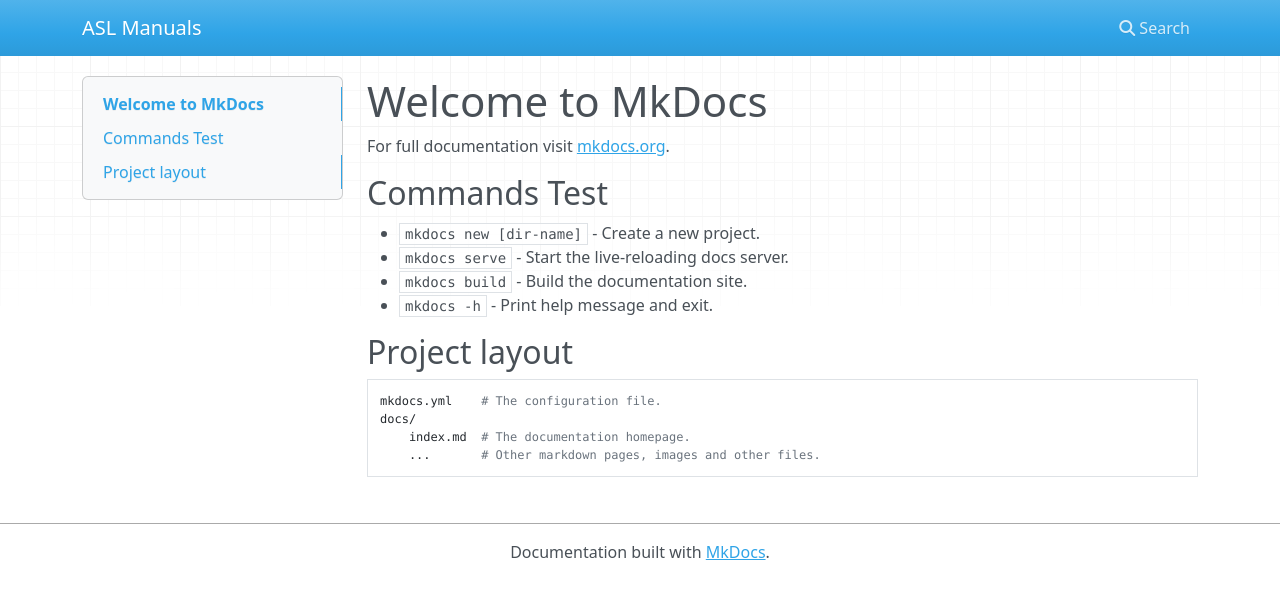
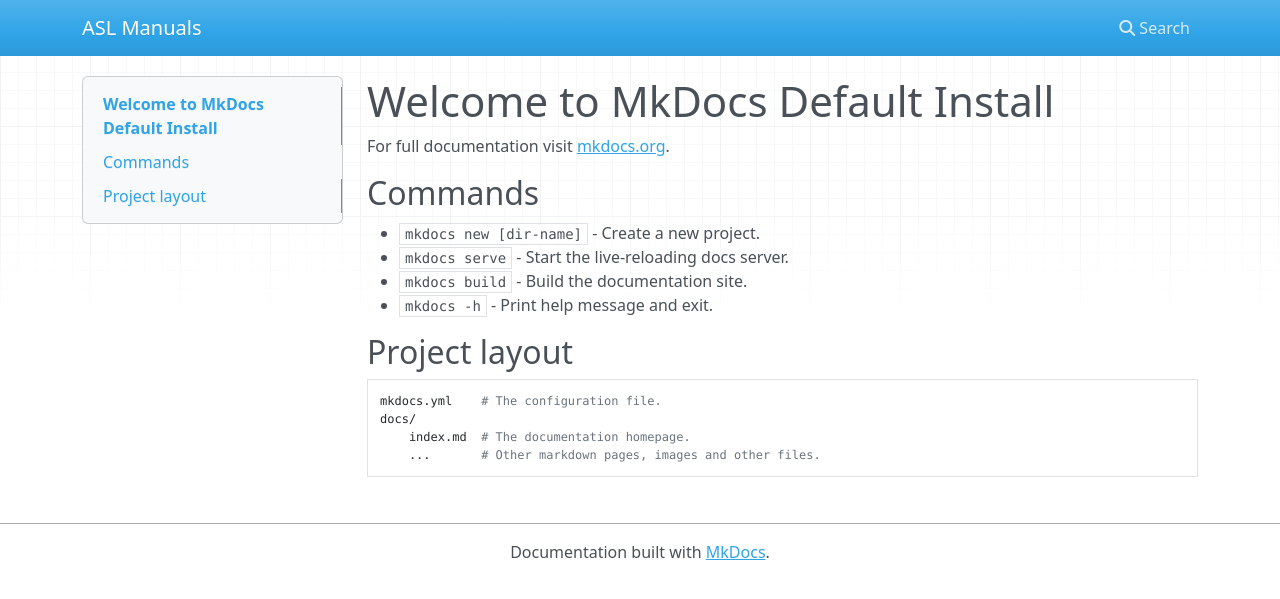
Before and after one commit to AllStarLink/ASL3-Manual, an MkDocs documentation site: the page built from docs/index.md, in a window 1280 px wide. Shown: the top 599 px of the page. Built offline with MkDocs 1.6.1, drawn with Linux system fonts in a browser that asks for light colours; nearby versions of some CDN libraries.

Commit message:
Update index.md
Test update

```diff
--- a/docs/index.md
+++ b/docs/index.md
@@ -1,8 +1,8 @@
-# Welcome to MkDocs
+# Welcome to MkDocs Default Install
 
 For full documentation visit [mkdocs.org](https://www.mkdocs.org).
 
-## Commands Test
+## Commands
 
 * `mkdocs new [dir-name]` - Create a new project.
 * `mkdocs serve` - Start the live-reloading docs server.
```
